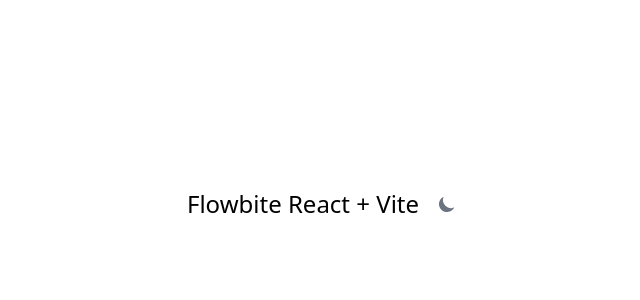
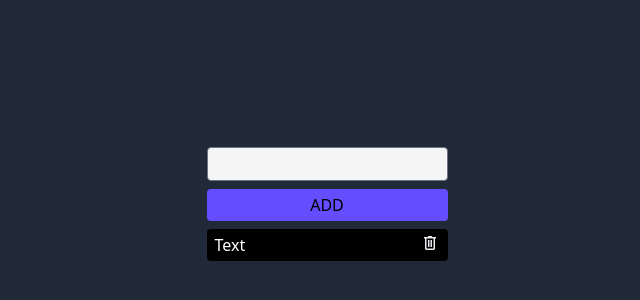
Before and after one commit to ajmal-m/ToDo--React--TypeScript, a React (Vite) app: page / in a window 1280 px wide. Shown: the part 196-496 px from the top of the page, without its empty margins (313-953 px from the left). Built offline with nearby package versions, Linux system fonts and the light colour scheme.

Commit message:
UI update

```diff
--- a/src/App.tsx
+++ b/src/App.tsx
@@ -1,10 +1,30 @@
-import { DarkThemeToggle } from "flowbite-react";
+import { useState } from "react";
 
 function App() {
   return (
-    <main className="flex min-h-screen items-center justify-center gap-2 dark:bg-gray-800">
-      <h1 className="text-2xl dark:text-white">Flowbite React + Vite</h1>
-      <DarkThemeToggle />
+    <main className="flex min-h-screen items-center justify-center gap-2 bg-gray-800 dark:bg-gray-800">
+      <div className="flex flex-col gap-[8px]">
+        <form action="" className="flex flex-col gap-[8px]">
+          <input
+            type="text"
+            className="
+              bg-[#f5f5f5] dark:bg-[#f5f5f5] border
+              rounded p-[4px] focus:outline-none focus:ring-0
+              text-[#242424] dark:text-[#242424]
+            "
+            name="todoText"
+            id="todoText"
+          />
+          <button type="submit"  className="w-full bg-[#644dff] py-[4px] rounded">ADD</button>
+        </form>
+
+        <div className="max-h-[400px] overflow-y-auto flex flex-col gap-[8px] bg-[black] text-[white] rounded">
+          <div className="w-full flex justify-between px-[8px] py-[4px]">
+            <p>Text</p>
+            <svg xmlns="http://www.w3.org/2000/svg" className="cursor-pointer" height="20px" viewBox="0 -960 960 960" width="20px" fill="#e8eaed"><path d="M312-144q-29.7 0-50.85-21.15Q240-186.3 240-216v-480h-48v-72h192v-48h192v48h192v72h-48v479.57Q720-186 698.85-165T648-144H312Zm336-552H312v480h336v-480ZM384-288h72v-336h-72v336Zm120 0h72v-336h-72v336ZM312-696v480-480Z"/></svg>
+          </div>
+        </div>
+      </div>
     </main>
   );
 }
```
